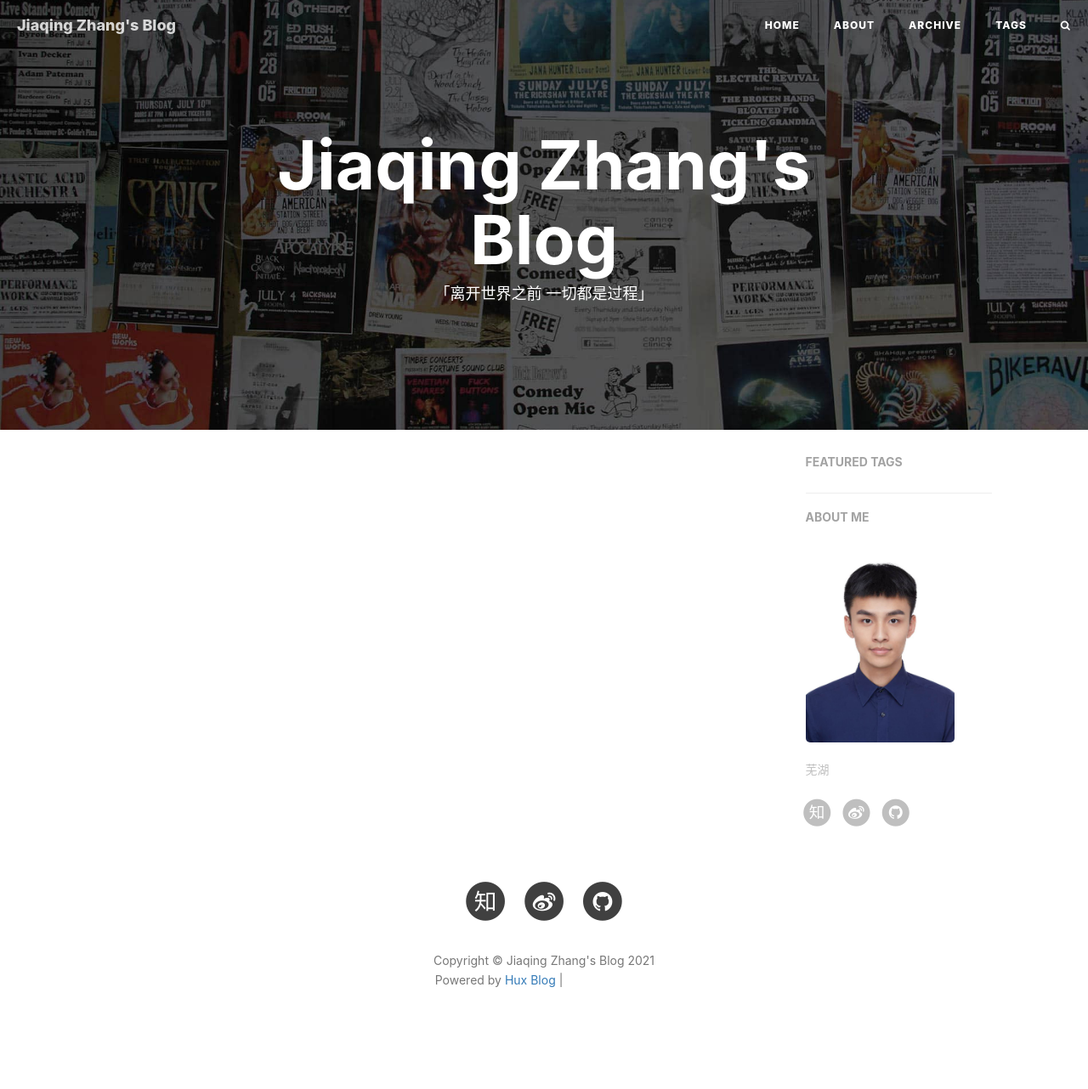
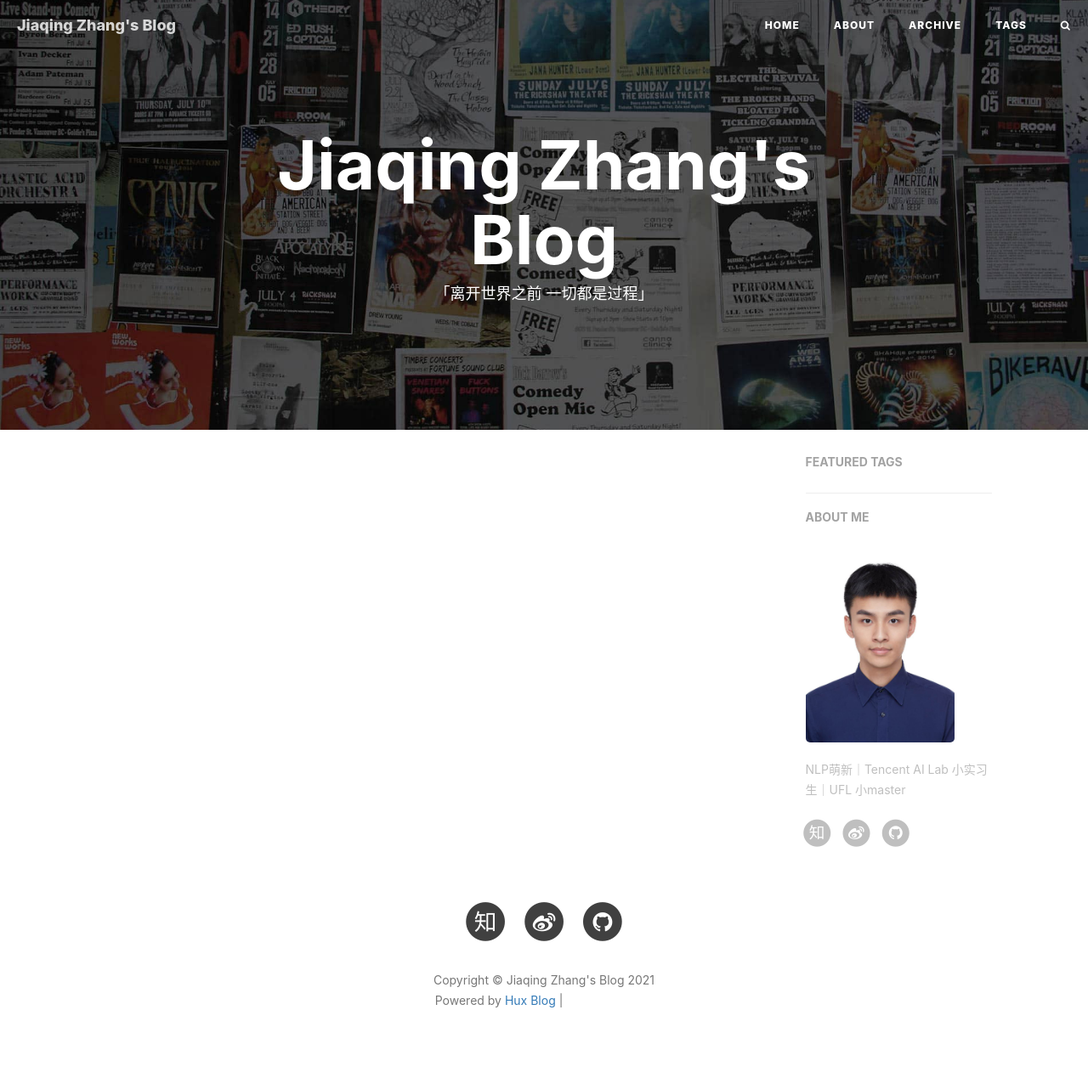
Before and after one commit to danielqingz/danielqingz.github.io, a Jekyll site: the page built from index.html, in a window 1280 px wide. Shown: the whole page at 85% size. Built offline with Jekyll 4.4.1, drawn with Linux system fonts in a browser that asks for light colours; nearby versions of some CDN libraries; the list of posts is cut into pages by our own code; comment, search, counter and statistics services are not loaded; before the commit the page ends 1258 px from its top, so only the background shows below that; grey boxes are pictures that could not be loaded.

Commit message:
Update _config.yml

```diff
--- a/_config.yml
+++ b/_config.yml
@@ -1,6 +1,6 @@
 # Site settings
 title: Jiaqing Zhang's Blog
-SEOTitle: 张嘉庆的博客 | Hux Blog
+SEOTitle: 张嘉庆的博客 | Jiaqing Zhang's Blog
 header-img: img/home-bg.jpg
 email: danielqing99@yahoo.com
 description: ""
@@ -78,7 +78,7 @@ netease_comment: false
 
 # Sidebar settings
 sidebar: true                           # whether or not using Sidebar.
-sidebar-about-description: "芜湖"
+sidebar-about-description: "NLP萌新｜Tencent AI Lab 小实习生｜UFL 小master"
 sidebar-avatar: /img/me.png      # use absolute URL, seeing it's used in both `/` and `/about/`
 
 
```
